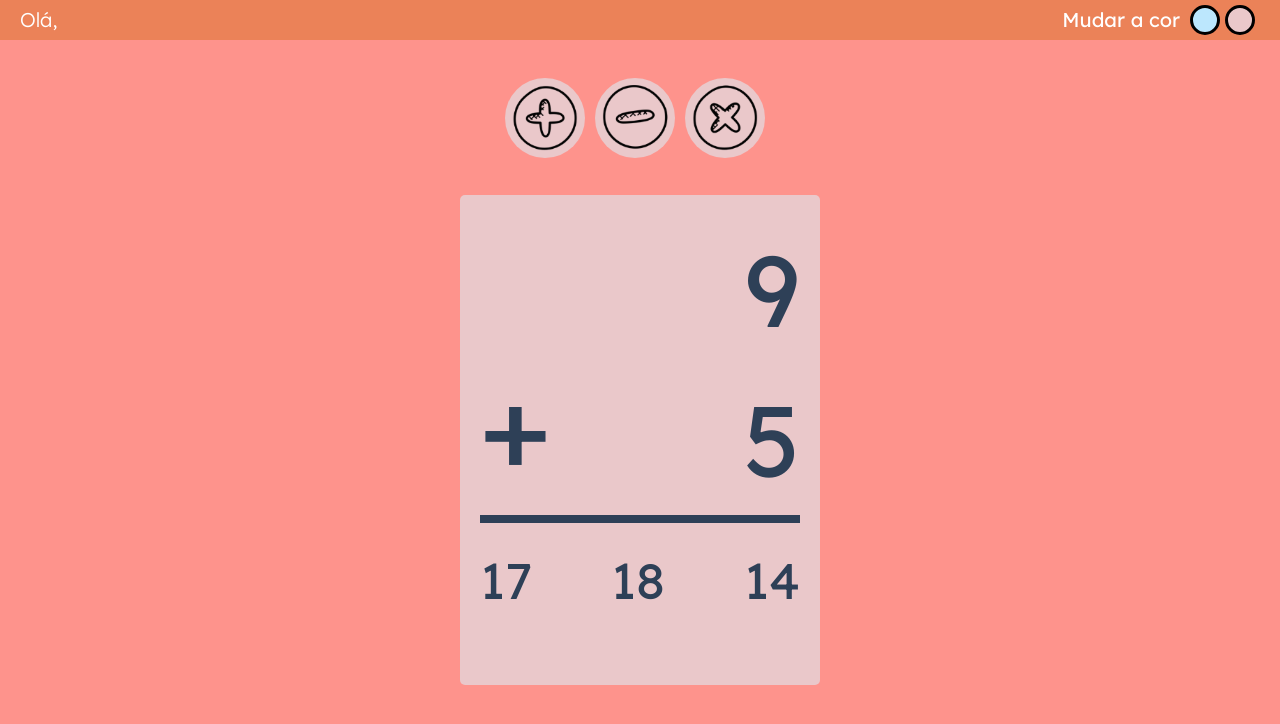
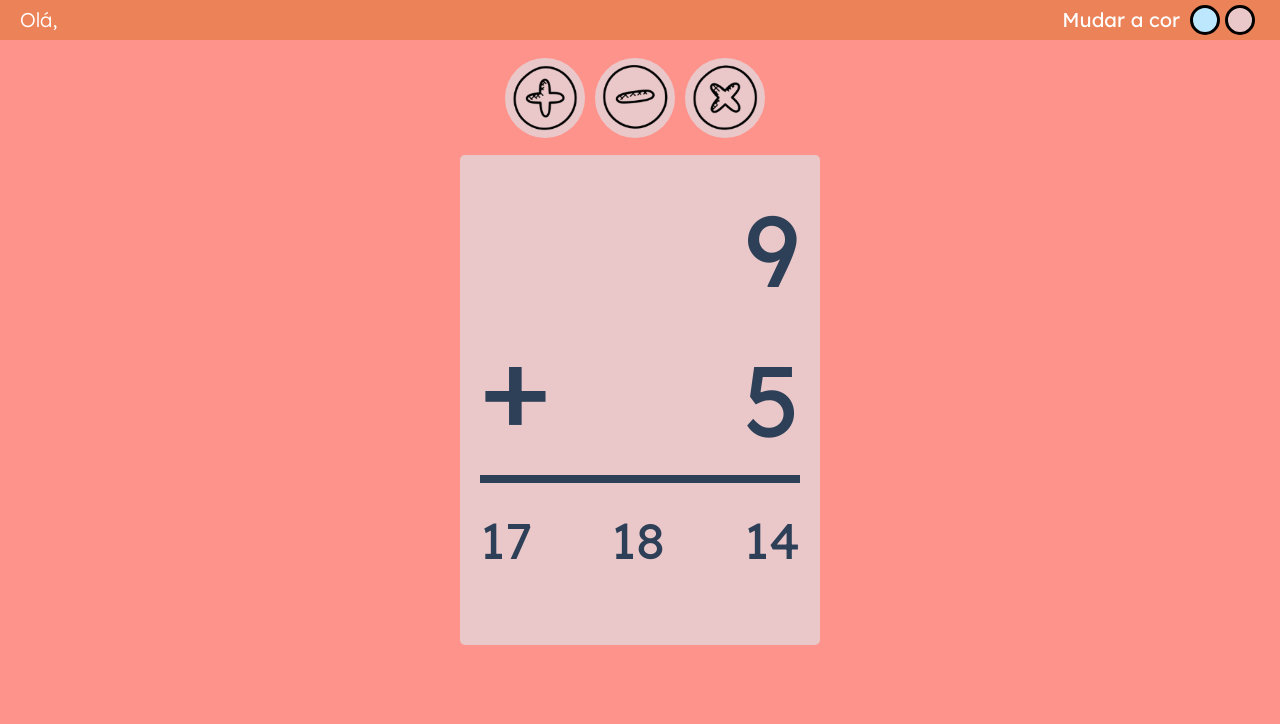
Before and after one commit to acamilass/math-for-kids-app, an Angular app: page /continhas in a window 1280 px wide. Shown: the top 724 px of the page. Built offline with nearby package versions, Linux system fonts and the light colour scheme.

Commit message:
Ajustes de CSS

```diff
--- a/src/app/pages/lets-do-math/lets-do-math.component.scss
+++ b/src/app/pages/lets-do-math/lets-do-math.component.scss
@@ -1,5 +1,5 @@
 .math-page {
-  height: 90vh;
+  height: 80vh;
   padding: 0;
 
   display: flex;
--- a/src/app/pages/lets-do-math/lets-do-math.component.ts
+++ b/src/app/pages/lets-do-math/lets-do-math.component.ts
@@ -9,7 +9,7 @@ import { AlertService } from 'src/app/components/alerts/alert-message.service';
 export class LetsDoMathComponent implements OnInit {
 
   options = {
-    autoClose: false,
+    autoClose: true,
     keepAfterRouteChange: false
   };
 
```
